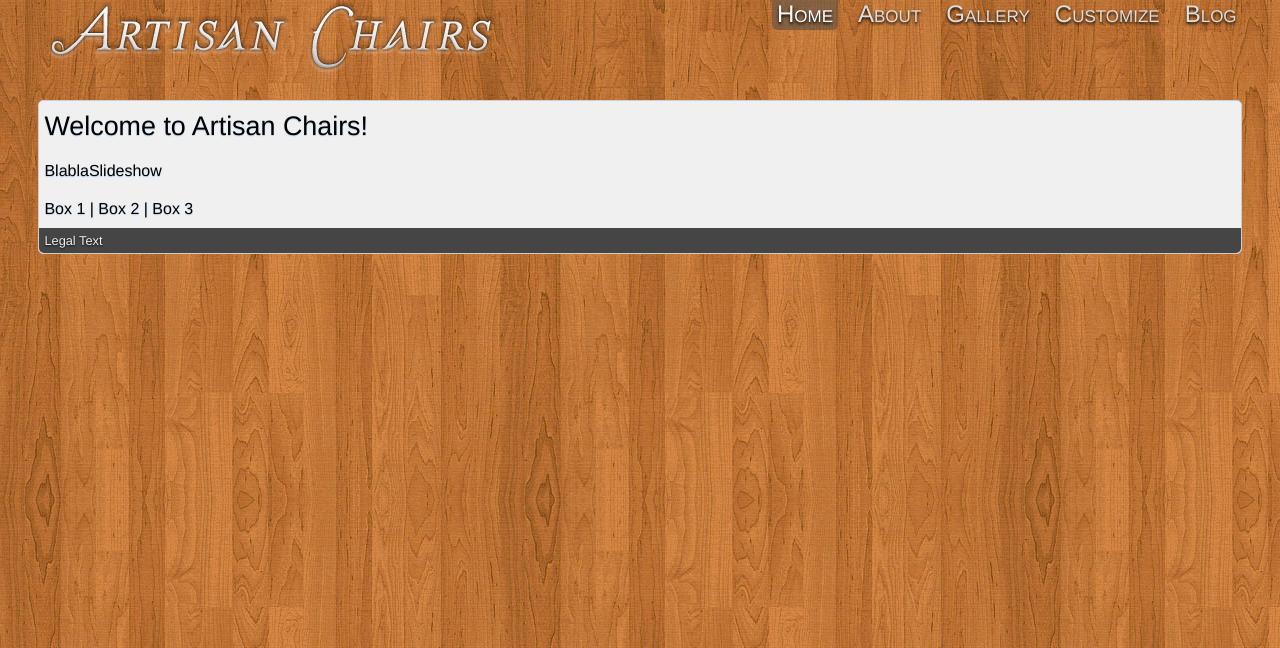
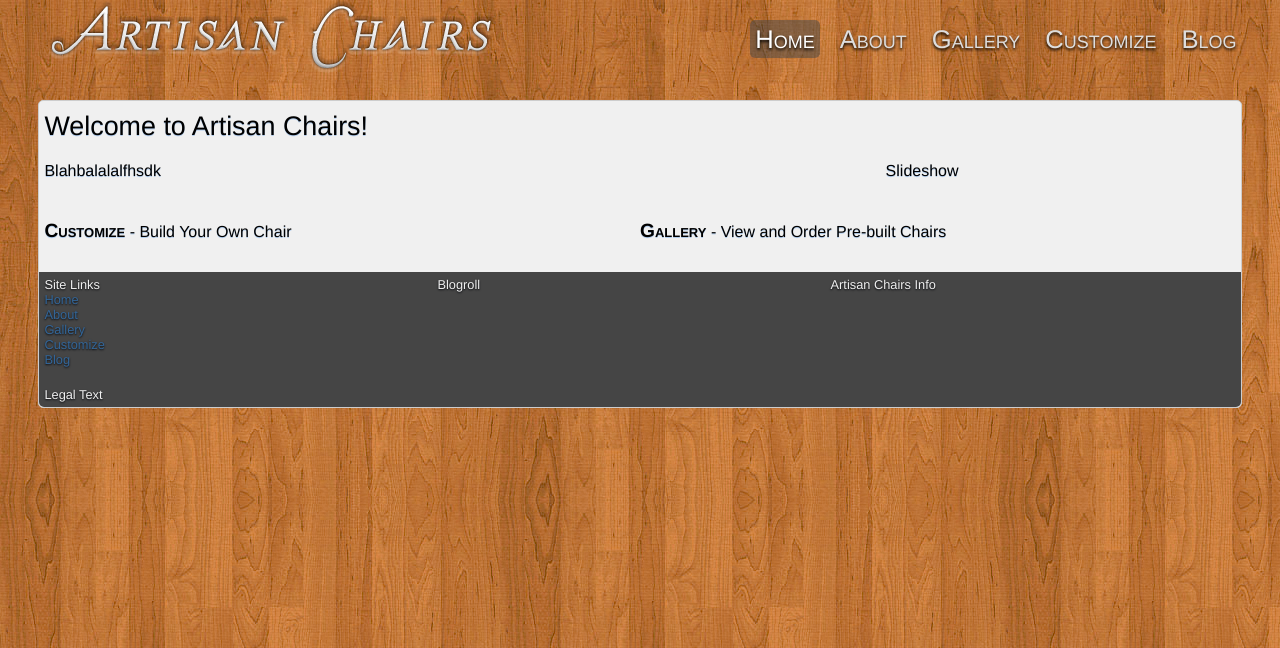
Before and after one commit to erikhazzard/artisanchairs, a PHP site: page / in a window 1280 px wide. Shown: the top 648 px of the page. Run offline with PHP 8.4, Linux system fonts and the light colour scheme.

Commit message:
Updated text

```diff
--- a/index.html
+++ b/index.html
@@ -51,7 +51,7 @@
                     <!-- Short info and gallery (blurb + slideshow wrapper -->
                     <div id="bsWrapper">
                         <div id="blurb">
-                            Blabla
+                            Blahbalalalfhsdk
                         </div>
 
                         <div id="slideShowWrapper">
@@ -61,9 +61,15 @@
                     </div>
 
                     <!-- userTabs -->
-                    <div id="userTabsWrapper">
-                        <div id="userTabs">
-                            Box 1 | Box 2 | Box 3
+                    <div id="siteInfoBoxesWrapper">
+                        <div id="siteInfoBoxes">
+                            <div id="siteInfoBox1Wrapper">
+								<span class="infoBoxHeader">Customize</span> - Build Your Own Chair
+							</div>
+							<div id="siteInfoBox2Wrapper">
+								<span class="infoBoxHeader">Gallery</span> - View and Order Pre-built Chairs
+							</div>
+							<div class="clear"></div>
                         </div>
                     </div>
 
@@ -72,9 +78,29 @@
 
             <!-- Footer -->
             <div id="footerWrapper">
-                <div id="footer">
-                    Legal Text
+                <div id="footer1">
+					Site Links <br />
+					<a href="link" title="Home Page">Home</a><br />
+					<a href="link" title="Home Page">About</a><br />
+					<a href="link" title="Home Page">Gallery</a><br />
+					<a href="link" title="Home Page">Customize</a><br />
+					<a href="link" title="Home Page">Blog</a><br />
                 </div>
+
+				<div id="footer2">
+					Blogroll
+				</div>
+
+				<div id="footer3">
+					Artisan Chairs Info
+				</div>
+
+				<div class="clear"></div>
+
+				<div id="legalInfo">
+					Legal Text
+				</div>
+
             </div>
 
         </div>
--- a/style.css
+++ b/style.css
@@ -66,12 +66,12 @@ a:hover {
       -----------------*/
     #siteNavWrapper {
 		height:100px;
-        font-size:1.5em;
+        font-size:1.6em;
 		font-variant:small-caps;
         padding:0 0 0 10px;
         position:absolute;
         right:0;
-		top:0px;
+		top:25px;
     }
 		#siteNav ul {
 			margin:0 0 0 50px;
@@ -82,7 +82,7 @@ a:hover {
 		}
 		#siteNav li a {
 			color:#dedede;
-			padding:3px 5px;
+			padding:5px;
 		}
 		#siteNav li a:hover {
 			-moz-border-radius:5px;
@@ -109,7 +109,7 @@ a:hover {
 		border-radius:5px;
 		background:#f0f0f0;
         border:1px solid #cdcdcd;
-		text-shadow:0 1px 1px #B3CDEC;
+		text-shadow:0 1px 0 #B3CDEC;
     }
 
 
@@ -128,10 +128,37 @@ a:hover {
 	    Blurb Slideshow
 	 --------------------*/
 	#bsWrapper {
-		margin:20px 0;
+		margin:20px 0 40px;
+		position:relative;
 	}
 		#blurb {
+			padding:0 360px 0 0;
+		}
+		#slideShowWrapper {
+			position:absolute;
+			right:0px;
+			top:0px;
+			width:350px;
+		}
 
+
+
+	/*-------------------
+		Site Info Boxes
+	--------------------*/
+	#siteInfoBoxesWrapper {
+		position:relative;
+	}
+
+		#siteInfoBox1Wrapper, #siteInfoBox2Wrapper {
+			float:left;
+			width:50%;
+		}
+
+		.infoBoxHeader {
+			font-size:1.2em;
+			font-variant:small-caps;
+			font-weight:bold;
 		}
 
 
@@ -150,17 +177,20 @@ a:hover {
         background:#454545;
 		color:#f0f0f0;
 		font-size:.8em;
+		margin:20px 0 0 0;
         padding:5px;
+		position:relative;
 		text-shadow:0 1px 2px #07090D;
     }
 
-#blurb {
-    float:left;
-}
+	#footer1, #footer2, #footer3 {
+		float:left;
+		width:33%;
+	}
 
-#slideshowWrapper {
-    float:left;
-}
+	#legalInfo {
+		margin:20px 0 0 0;
+	}
 
 
 
```
